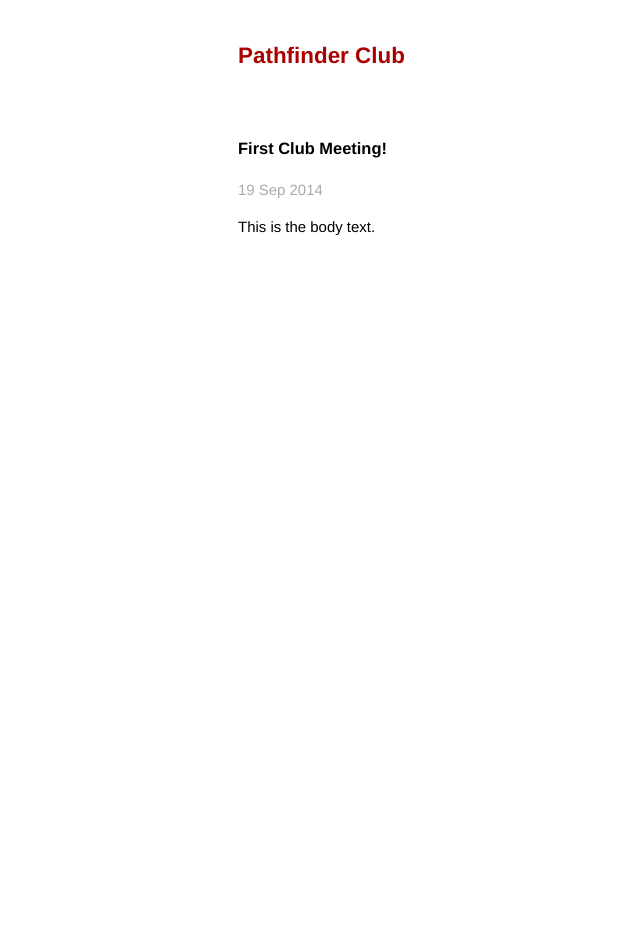
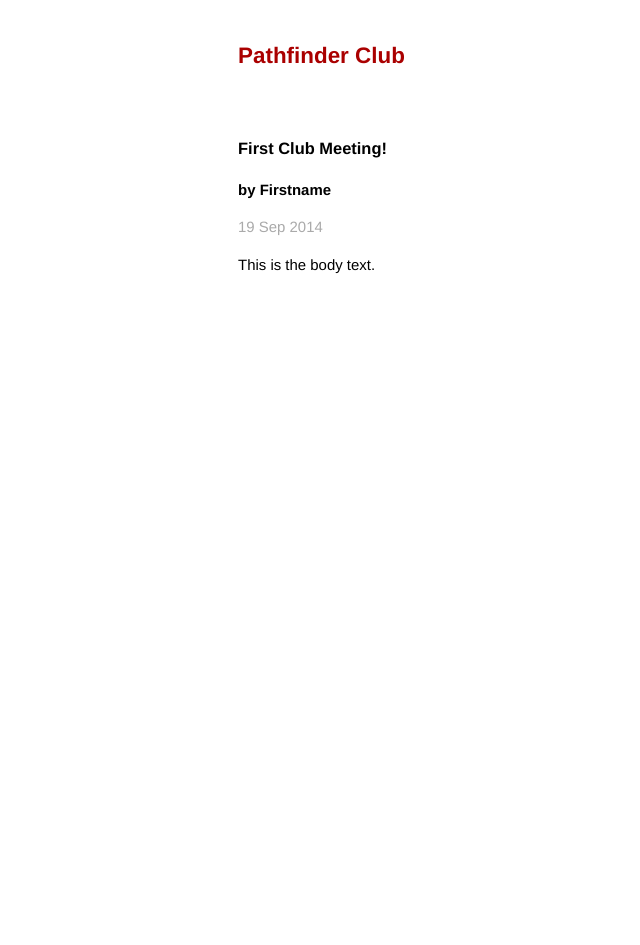
Before and after one commit to dansinker/pathfinderclub, a Jekyll site: the page built from _posts/2014-10-03-first-club-meeting.markdown, in a window 1280 px wide. Shown: the whole page, without its empty margins (88-728 px from the left). Built offline with Jekyll 4.4.1, drawn with Linux system fonts in a browser that asks for light colours; Markdown is read by kramdown in place of the engine named in the settings.

Commit message:
added a byline to posts

```diff
--- a/_layouts/post.html
+++ b/_layouts/post.html
@@ -2,6 +2,7 @@
 layout: default
 ---
 <h2>{{ page.title }}</h2>
+<h3>by {{ page.by }}</h3>
 <p class="meta">{{ page.date | date_to_string }}</p>
 
 <div class="post">
--- a/_posts/2014-10-03-first-club-meeting.markdown
+++ b/_posts/2014-10-03-first-club-meeting.markdown
@@ -2,6 +2,7 @@
 layout: post
 title:  First Club Meeting!
 date:   2014-09-19
+by: Firstname
 ---
 
 This is the body text.
```
Also changed, not shown: 1 other file.
